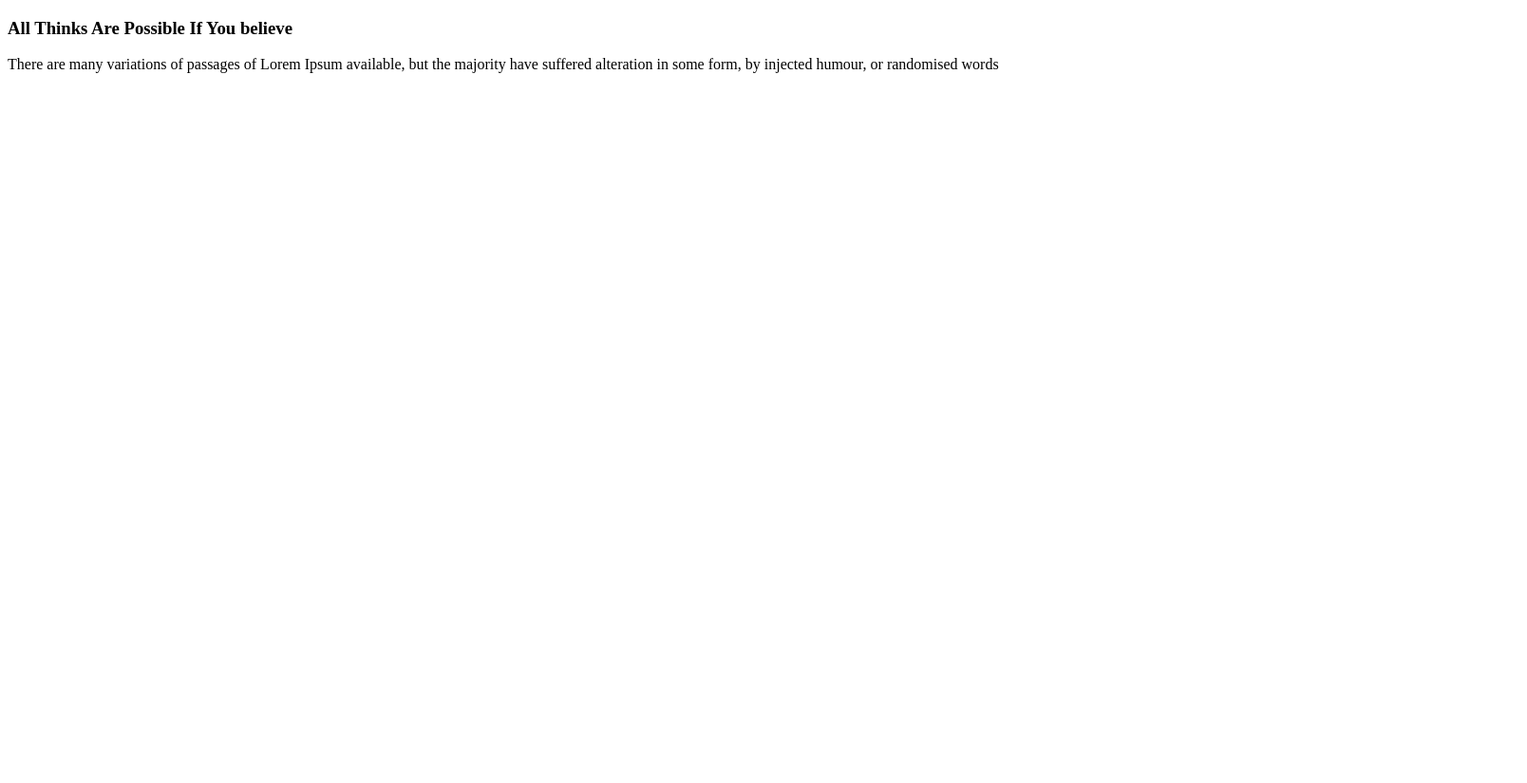
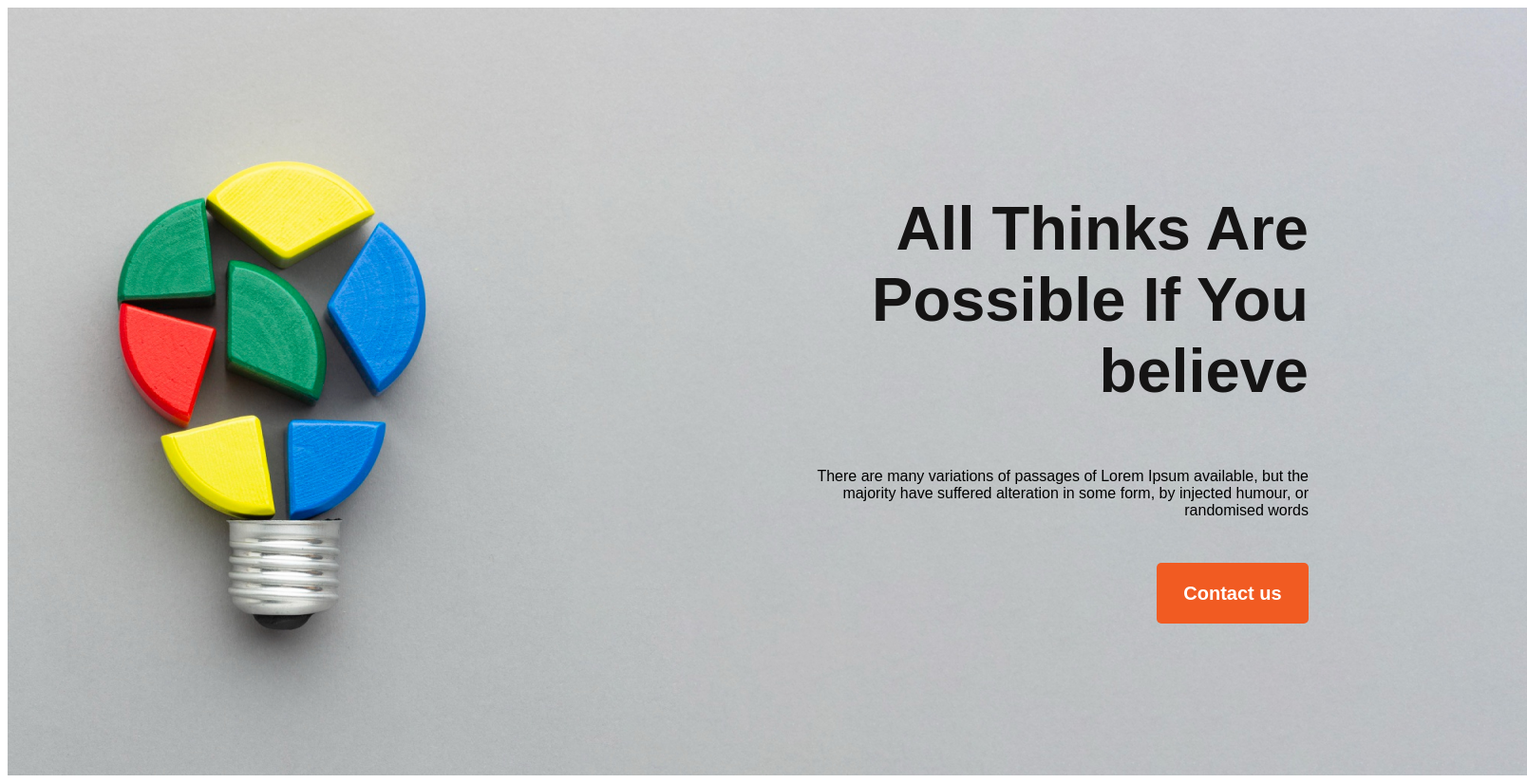
Before and after one commit to mushfiqul1888/webdeveloper-portfolio-2, a plain HTML site: page index.html in a window 1280 px wide. Shown: the whole page at 95% size, 1608 px wide, since content can reach past the window. Before the commit the page ends 800 px from the top, so only its background shows below. Drawn offline with Linux system fonts and the light colour scheme.

Commit message:
added header

```diff
--- a/index.html
+++ b/index.html
@@ -10,14 +10,15 @@
 
 <body>
     <header>
-        <section>
-            <div class="header">
+        <div class="header-main">
+            <div class="header-v">
                 <h3 class="header-title">All Thinks Are Possible If You believe</h3>
+                <p class="header-description">There are many variations of passages of Lorem Ipsum available,
+                    but the majority have suffered alteration in some form,
+                    by injected humour, or randomised words</p>
+                <button class="btn-primary"><a href="">Contact us</a></button>
             </div>
-            <p>There are many variations of passages of Lorem Ipsum available,
-                but the majority have suffered alteration in some form,
-                by injected humour, or randomised words</p>
-        </section>
+        </div>
     </header>
     <main>
 
--- a/styles/portfolio-2.css
+++ b/styles/portfolio-2.css
@@ -1,6 +1,50 @@
-/* body {
+/* header section styles */
+body {
     font-family: "Work Sans", sans-serif;
-    font-optical-sizing: auto;
-    font-weight: <weight>;
-    font-style: normal;
+}
+
+/* .selection-primary {
+    display: flex;
 } */
+header {
+    background-image: url('../images/banner/banner2.png');
+    width: 1600px;
+    height: 809px;
+}
+/* .header-main{
+    text-align: right;
+    padding: 130px 100px 24px 845px;
+} */
+
+.header-v {
+    text-align: right;
+    padding: 130px 100px 24px 845px;
+}
+
+.header-title {
+    color: #151414;
+    font-size: 65px;
+    font-weight: 700;
+    width: 525px;
+    padding: 0;
+}
+.header-description{
+    text-align: right;
+    padding: 0px 130px 30px 0px;
+}
+
+.btn-primary {
+    border-radius: 5px;
+    background: #F15B22;
+    width: 160px;
+    height: 64px;
+    border: none;
+    margin-right: 130px;
+}
+.header-v > button > a{
+    text-decoration: none;
+    color: #FFF;
+    text-align: right;
+    font-size: 20px;
+    font-weight: 600;
+}
```
